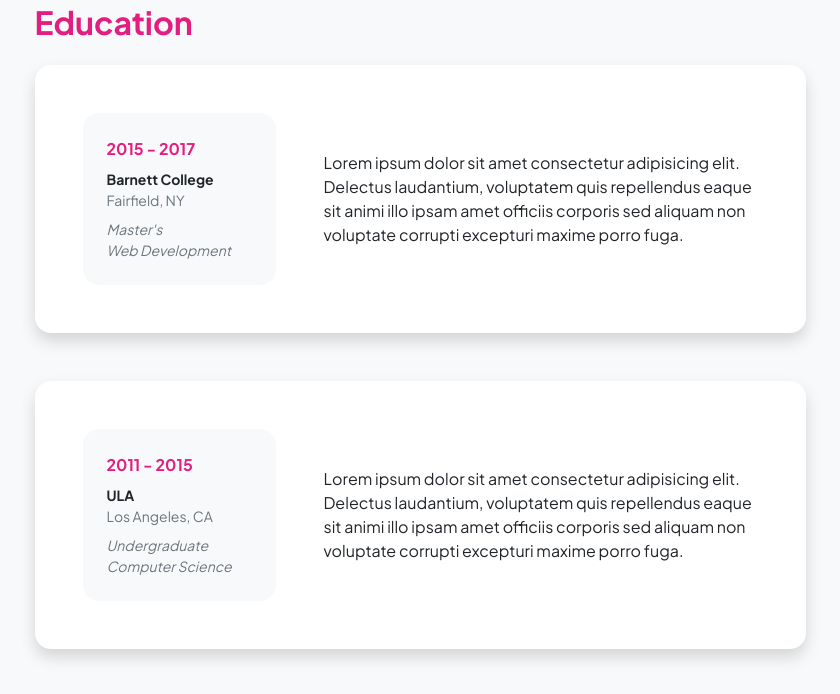
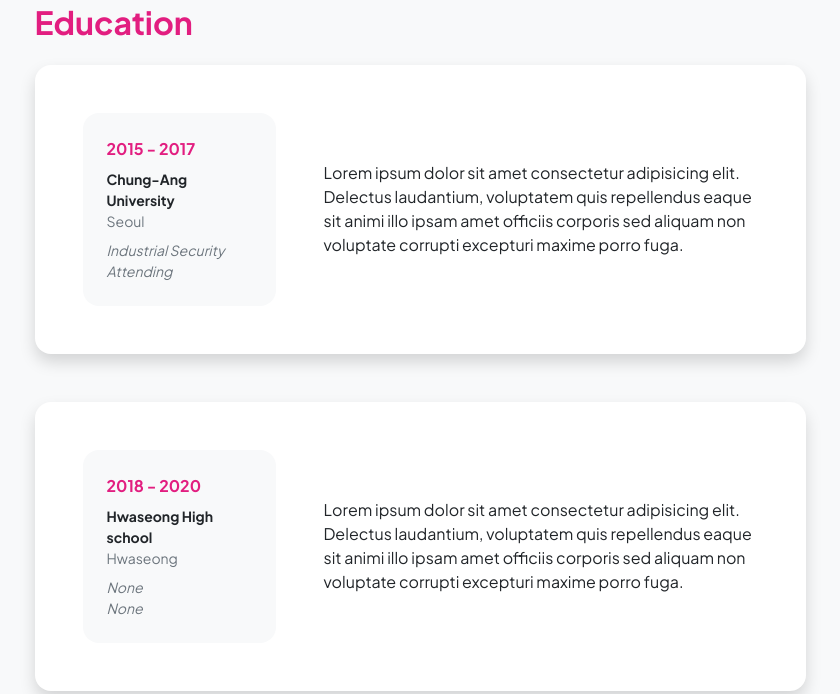
Before and after one commit to basquuu/basquuu.github.io, a plain HTML site: page resume.html in a window 1280 px wide. Shown: the part 879-1573 px from the top of the page, without its empty margins (220-1060 px from the left). Drawn offline with nearby package versions, Linux system fonts and the light colour scheme.

Commit message:
update resume

```diff
--- a/resume.html
+++ b/resume.html
@@ -59,7 +59,7 @@
                                         <div class="col text-center text-lg-start mb-4 mb-lg-0">
                                             <div class="bg-light p-4 rounded-4">
                                                 <div class="text-primary fw-bolder mb-2">2019 - Present</div>
-                                                <div class="small fw-bolder">Web Developer</div>
+                                                <div class="small fw-bolder">web</div>
                                                 <div class="small text-muted">Stark Industries</div>
                                                 <div class="small text-muted">Los Angeles, CA</div>
                                             </div>
@@ -96,12 +96,12 @@
                                             <div class="bg-light p-4 rounded-4">
                                                 <div class="text-secondary fw-bolder mb-2">2015 - 2017</div>
                                                 <div class="mb-2">
-                                                    <div class="small fw-bolder">Barnett College</div>
-                                                    <div class="small text-muted">Fairfield, NY</div>
+                                                    <div class="small fw-bolder">Chung-Ang University</div>
+                                                    <div class="small text-muted">Seoul</div>
                                                 </div>
                                                 <div class="fst-italic">
-                                                    <div class="small text-muted">Master's</div>
-                                                    <div class="small text-muted">Web Development</div>
+                                                    <div class="small text-muted">Industrial Security</div>
+                                                    <div class="small text-muted">Attending</div>
                                                 </div>
                                             </div>
                                         </div>
@@ -115,14 +115,14 @@
                                     <div class="row align-items-center gx-5">
                                         <div class="col text-center text-lg-start mb-4 mb-lg-0">
                                             <div class="bg-light p-4 rounded-4">
-                                                <div class="text-secondary fw-bolder mb-2">2011 - 2015</div>
+                                                <div class="text-secondary fw-bolder mb-2">2018 - 2020</div>
                                                 <div class="mb-2">
-                                                    <div class="small fw-bolder">ULA</div>
-                                                    <div class="small text-muted">Los Angeles, CA</div>
+                                                    <div class="small fw-bolder">Hwaseong High school</div>
+                                                    <div class="small text-muted">Hwaseong</div>
                                                 </div>
                                                 <div class="fst-italic">
-                                                    <div class="small text-muted">Undergraduate</div>
-                                                    <div class="small text-muted">Computer Science</div>
+                                                    <div class="small text-muted">None</div>
+                                                    <div class="small text-muted">None</div>
                                                 </div>
                                             </div>
                                         </div>
```
